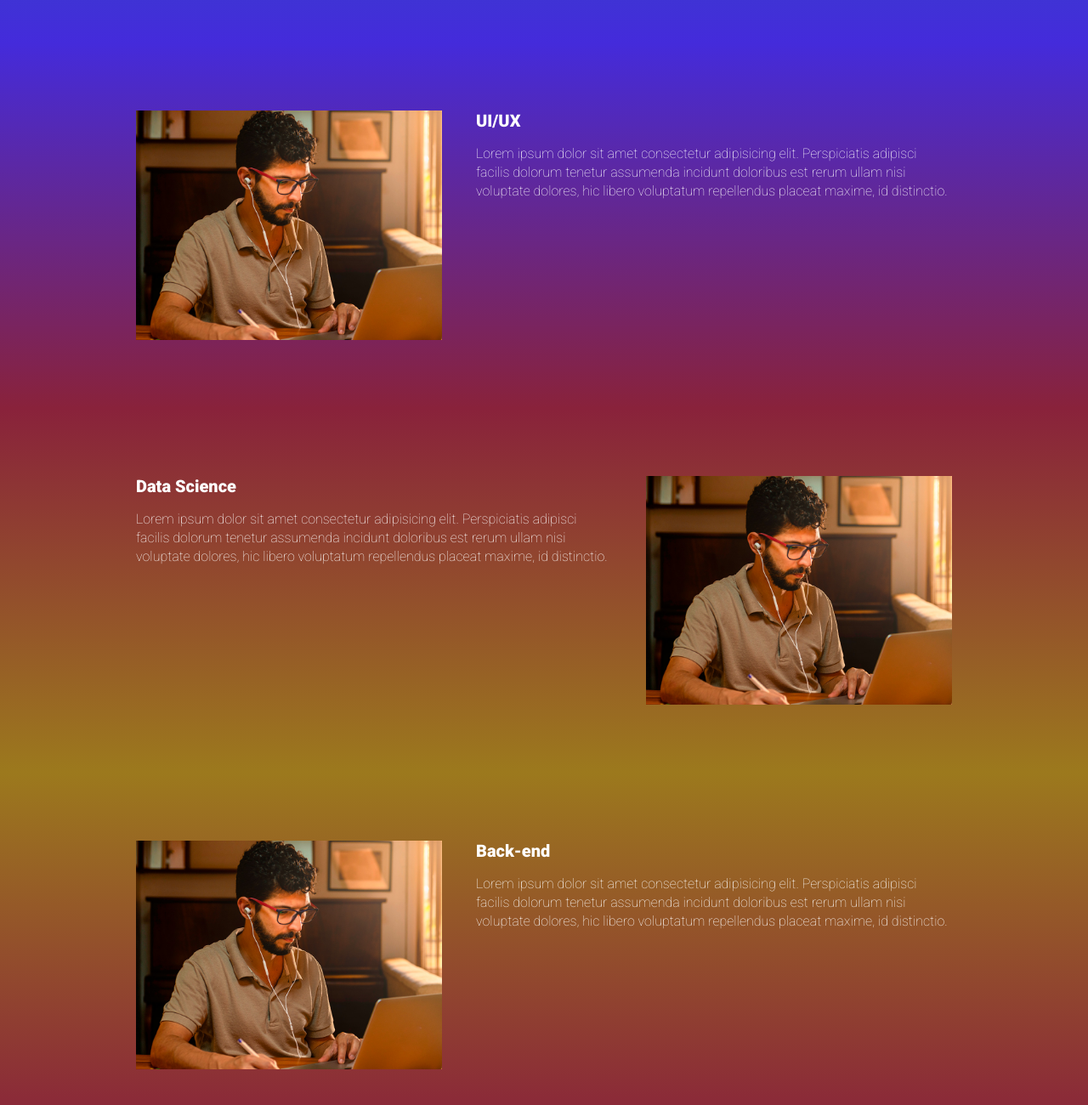
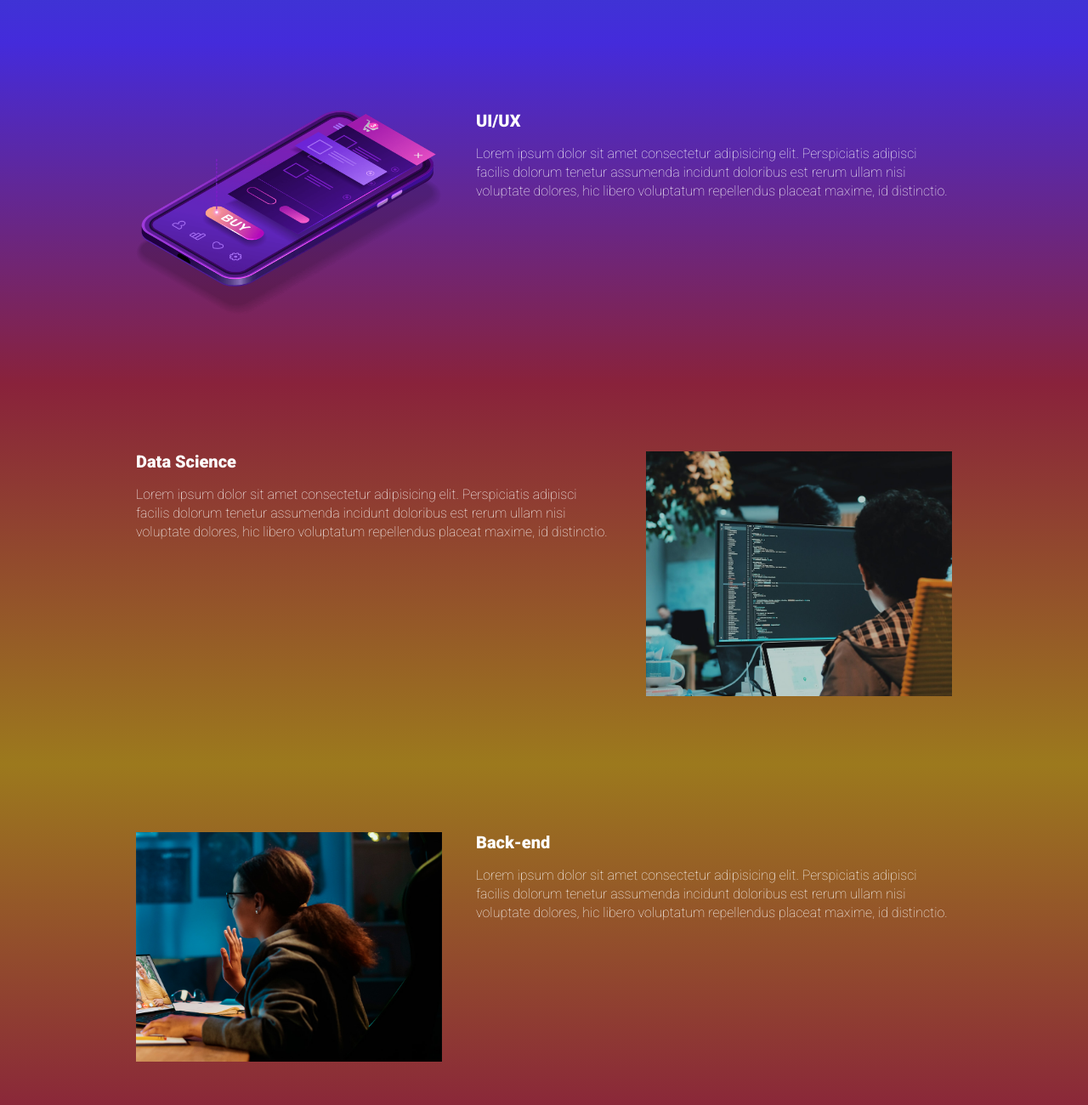
Before and after one commit to Alisson-Rolim-knies/Ebac_tech_talks, a website built with Parcel: page src/index.html in a window 1280 px wide. Shown: the part 940-2240 px from the top of the page at 85% size. Built offline with nearby package versions, Linux system fonts and the light colour scheme.

Commit message:
atualizando as imagens e colocando os info_itens em negrito

```diff
--- a/src/index.html
+++ b/src/index.html
@@ -59,7 +59,7 @@
                     Lorem ipsum dolor sit amet consectetur adipisicing elit. Perspiciatis adipisci facilis dolorum tenetur assumenda incidunt doloribus est rerum ullam nisi voluptate dolores, hic libero voluptatum repellendus placeat maxime, id distinctio.
                 </p>
             </div>
-            <img class="event__image" src="./images/frontend.png" alt="Front-end">
+            <img class="event__image" src="./images/ui-ux.png" alt="UI/UX">
         </div>
     </section>
     <section class="event event--data-science">
@@ -70,7 +70,7 @@
                     Lorem ipsum dolor sit amet consectetur adipisicing elit. Perspiciatis adipisci facilis dolorum tenetur assumenda incidunt doloribus est rerum ullam nisi voluptate dolores, hic libero voluptatum repellendus placeat maxime, id distinctio.
                 </p>
             </div>
-            <img class="event__image" src="./images/frontend.png" alt="Front-end">
+            <img class="event__image" src="./images/data.png" alt="Data Science">
         </div>
     </section>
     <section class="event event--backend event--image-left">
@@ -81,7 +81,7 @@
                     Lorem ipsum dolor sit amet consectetur adipisicing elit. Perspiciatis adipisci facilis dolorum tenetur assumenda incidunt doloribus est rerum ullam nisi voluptate dolores, hic libero voluptatum repellendus placeat maxime, id distinctio.
                 </p>
             </div>
-            <img class="event__image" src="./images/frontend.png" alt="Front-end">
+            <img class="event__image" src="./images/backend.png" alt="Back-end">
         </div>
     </section>
 
--- a/src/styles/components/_infos_bar.scss
+++ b/src/styles/components/_infos_bar.scss
@@ -14,6 +14,8 @@
         &__item {
             font-size: 14px;
             color: variables.$secondaryTextColor;
+            font-weight: bold;
+
 
             b {
                 font-size: 18px;
```
